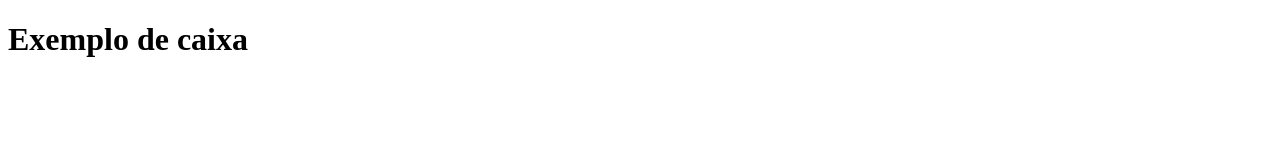
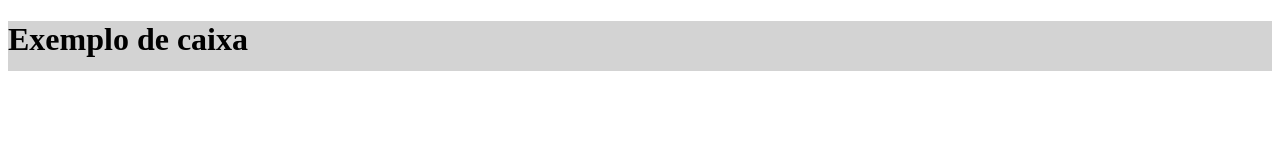
Before and after one commit to Programacao-para-Web-Design/aula-18-09-gabriel-lemos-e-kayke-campos, a plain HTML site: page codigo.html in a window 1280 px wide. Drawn offline with Linux system fonts and the light colour scheme.

Commit message:
Update codigo.html

```diff
--- a/codigo.html
+++ b/codigo.html
@@ -5,7 +5,7 @@
     <style>
         h1{
             widht: 300px;  /*definir a largura*/
-            height: 50px;  //definir a altura//
+            height: 50px;  /*definir a altura*/
             background-color: Lightgray;  //definir a cor do fundo//
             border-widht: 10px;  //definir a largura da borda//
             border-style: Solid;  //definir o estilo da borda//
```
